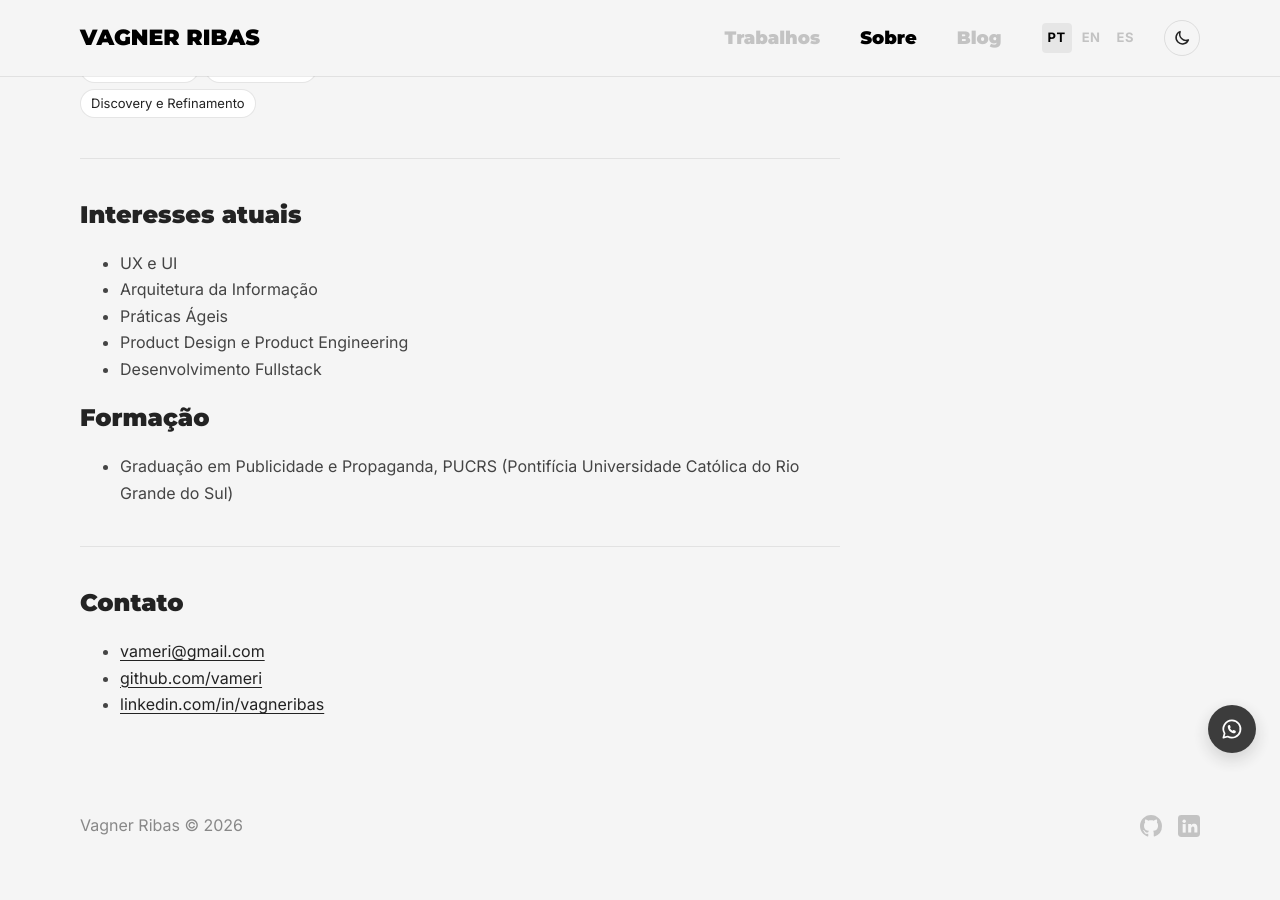
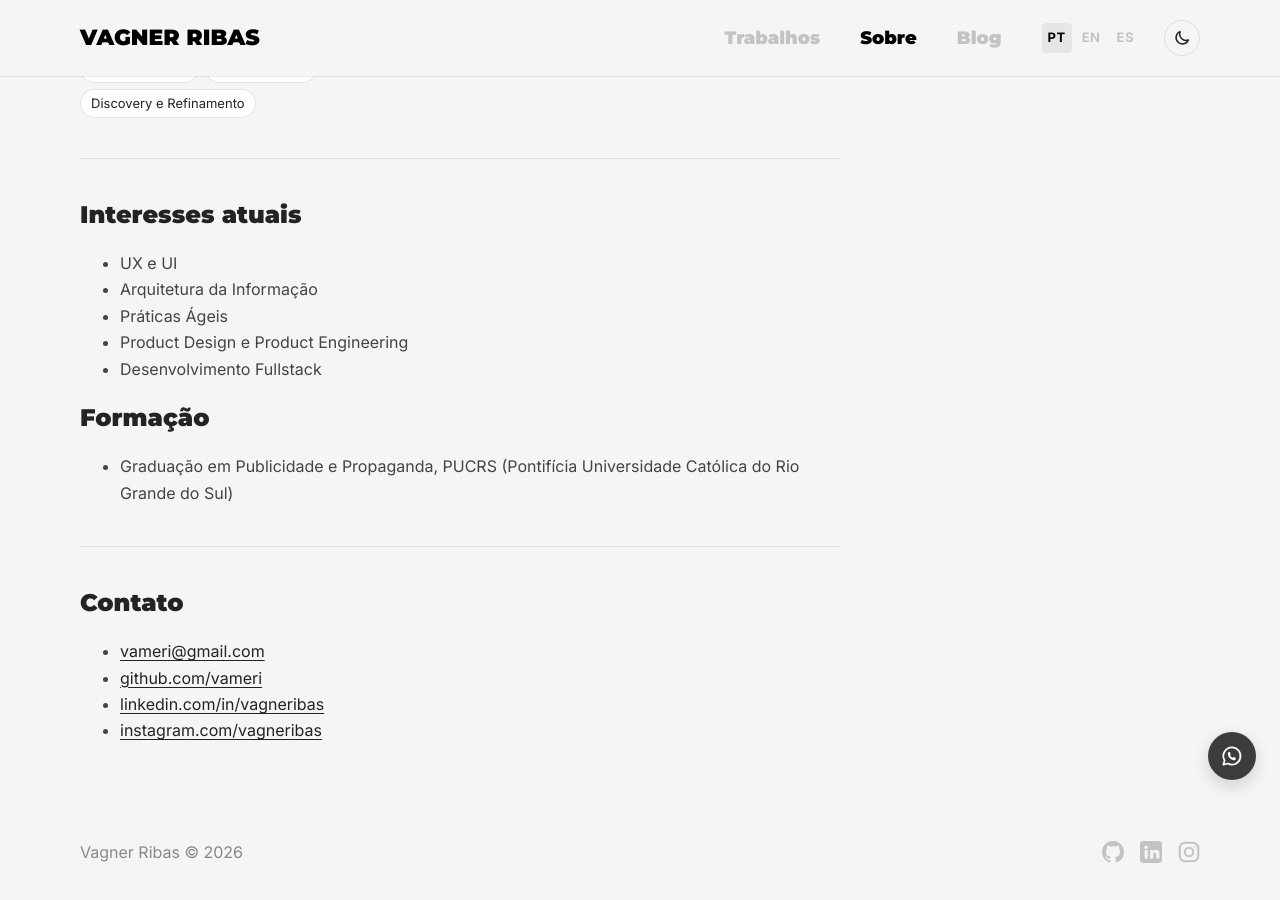
Before and after one commit to vameri/vameri.github.io, a Jekyll site: the page built from about/index.html, in a window 1280 px wide and 900 px high, scrolled down 3924 px. Built offline with Jekyll 4.4.1, drawn with Linux system fonts in a browser that asks for light colours; before the commit the page ends 4798 px from its top, so only the background shows below that.

Commit message:
Add Instagram to social links, contacts and structured data
Also make the LinkedIn icon letters follow the theme background.

```diff
--- a/_config.yml
+++ b/_config.yml
@@ -8,6 +8,7 @@ author :
   email : vameri@gmail.com
   github : https://github.com/vameri
   linkdin: https://www.linkedin.com/in/vagneribas/
+  instagram: https://www.instagram.com/vagneribas/
 
 production_url : https://vameri.github.io/
 
--- a/_data/seo.yml
+++ b/_data/seo.yml
@@ -14,6 +14,7 @@ same_as:
   - https://www.linkedin.com/in/vagneribas/
   - https://github.com/vameri
   - https://medium.com/@vagneribas
+  - https://www.instagram.com/vagneribas/
 
 job_title:
   pt: Product Designer, Desenvolvedor Front End e Product Engineer
--- a/_includes/contact.html
+++ b/_includes/contact.html
@@ -2,4 +2,5 @@
   <li><a href="mailto:vameri@gmail.com">vameri@gmail.com</a></li>
   <li><a href="https://github.com/vameri" target="_blank" rel="noopener noreferrer">github.com/vameri</a></li>
   <li><a href="https://www.linkedin.com/in/vagneribas/" target="_blank" rel="noopener noreferrer">linkedin.com/in/vagneribas</a></li>
+  <li><a href="https://www.instagram.com/vagneribas/" target="_blank" rel="noopener noreferrer">instagram.com/vagneribas</a></li>
 </ul>
--- a/_includes/social.html
+++ b/_includes/social.html
@@ -8,8 +8,13 @@
     </li>
     <li>
       <a href="{{ site.author.linkdin }}" target="_blank" rel="noopener noreferrer" title="LinkedIn" aria-label="LinkedIn">
-        <svg viewBox="0 0 16 16" aria-hidden="true"><rect width="16" height="16" rx="2.5" fill="currentColor"/><g fill="#f5f5f5"><circle cx="4.5" cy="4.6" r="1.25"/><rect x="3.4" y="6.6" width="2.2" height="6.2"/><path d="M7.4 6.6h2.1v.9c.35-.6 1.1-1.1 2.15-1.1 2.05 0 2.45 1.3 2.45 3v3.4h-2.2V9.9c0-.75-.05-1.6-1.05-1.6s-1.25.8-1.25 1.6v2.9H7.4z"/></g></svg>
+        <svg viewBox="0 0 16 16" aria-hidden="true"><rect width="16" height="16" rx="2.5" fill="currentColor"/><g style="fill: var(--bg)"><circle cx="4.5" cy="4.6" r="1.25"/><rect x="3.4" y="6.6" width="2.2" height="6.2"/><path d="M7.4 6.6h2.1v.9c.35-.6 1.1-1.1 2.15-1.1 2.05 0 2.45 1.3 2.45 3v3.4h-2.2V9.9c0-.75-.05-1.6-1.05-1.6s-1.25.8-1.25 1.6v2.9H7.4z"/></g></svg>
 
+      </a>
+    </li>
+    <li>
+      <a href="{{ site.author.instagram }}" target="_blank" rel="noopener noreferrer" title="Instagram" aria-label="Instagram">
+        <svg viewBox="0 0 16 16" aria-hidden="true" fill="none" stroke="currentColor" stroke-width="1.5"><rect x="1.25" y="1.25" width="13.5" height="13.5" rx="4"/><circle cx="8" cy="8" r="3.1"/><circle cx="12" cy="4" r=".6" fill="currentColor" stroke="none"/></svg>
       </a>
     </li>
   </ul>
```
